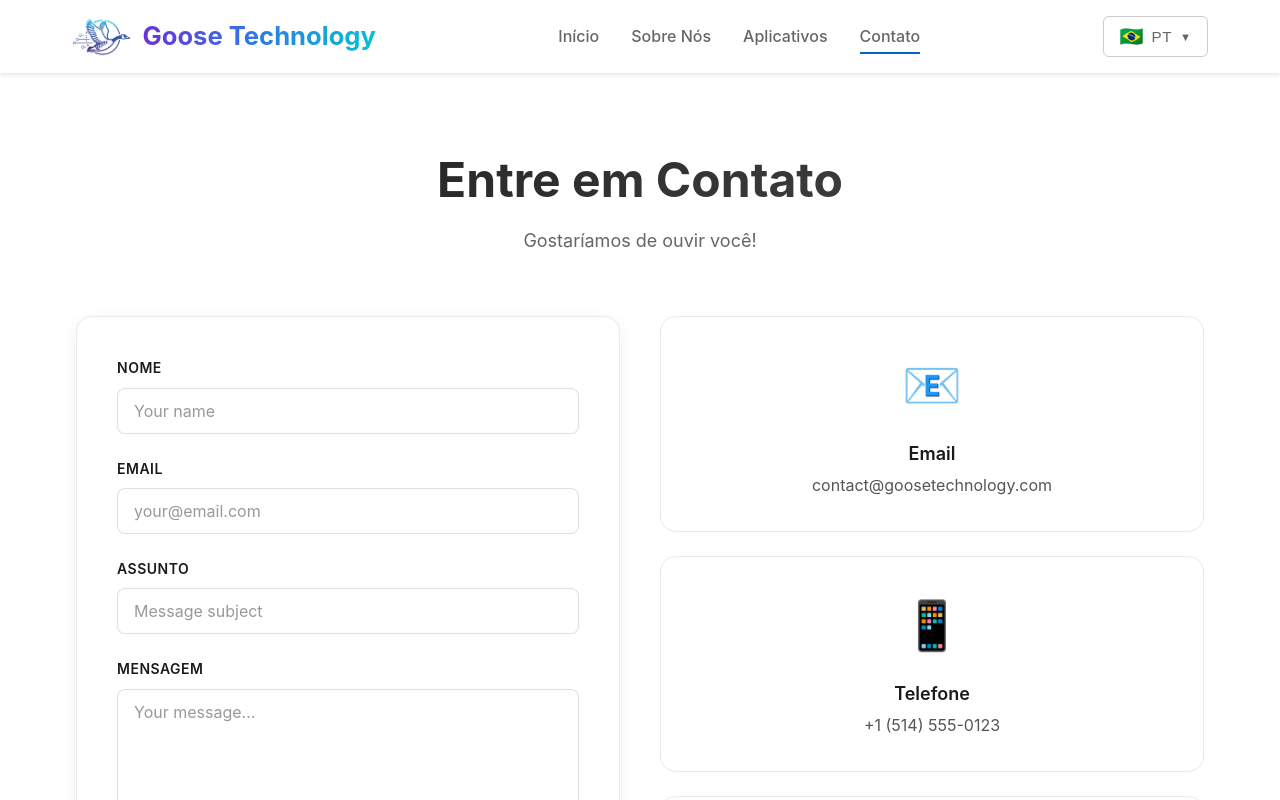
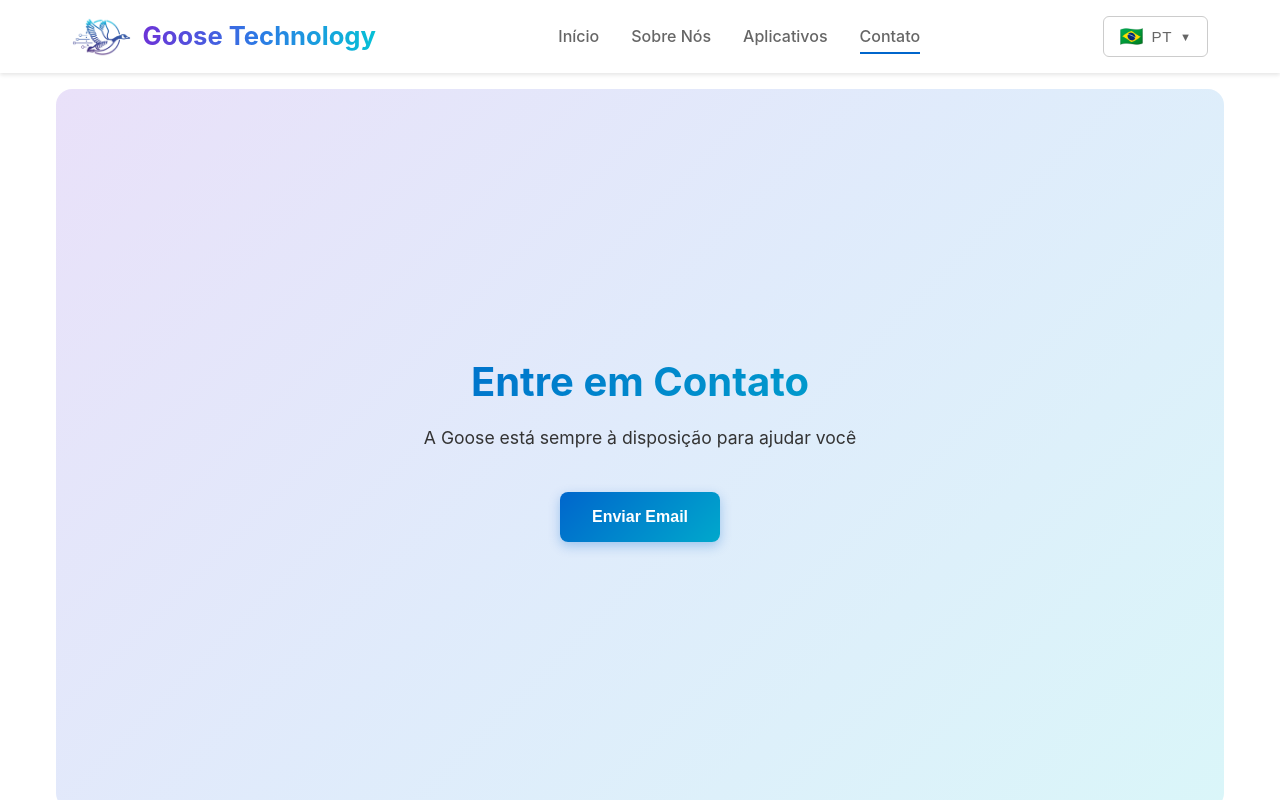
Before and after one commit to dgmieth/goosetechnologypage, a Next.js app in the folder goosetechwebpage/: page /pt-br/contact in a window 1280 px wide. Shown: the top 800 px of the page. Built offline with nearby package versions, Linux system fonts and the light colour scheme.

Commit message:
Build 1 (part 11)
1. redoing contact page

```diff
--- a/goosetechwebpage/src/app/[locale]/contact/page.tsx
+++ b/goosetechwebpage/src/app/[locale]/contact/page.tsx
@@ -1,182 +1,37 @@
-// src/app/[locale]/contact/page.tsxexport {}
+// src/app/[locale]/contact/page.tsx
 'use client'
 
 import { Locale, getTranslation } from '@/lib/translations'
 import { useParams } from 'next/navigation'
-import { useState } from 'react'
-import '../../contact.css'
 
-export default function Contact() {
+const CONTACT_EMAIL = 'goosetech.contact@gmail.com'
+
+export default function ContactPage() {
   const params = useParams()
-  const locale = params.locale as Locale
+  const locale = (params.locale as Locale) || 'en-us'
   const t = getTranslation(locale)
 
-  const [formData, setFormData] = useState({
-    name: '',
-    email: '',
-    subject: '',
-    message: '',
-  })
-
-  const [isSubmitting, setIsSubmitting] = useState(false)
-  const [submitStatus, setSubmitStatus] = useState<'idle' | 'success' | 'error'>('idle')
-
-  const handleChange = (
-    e: React.ChangeEvent<HTMLInputElement | HTMLTextAreaElement>
-  ) => {
-    const { name, value } = e.target
-    setFormData(prev => ({
-      ...prev,
-      [name]: value,
-    }))
-  }
-
-  const handleSubmit = async (e: React.FormEvent<HTMLFormElement>) => {
-    e.preventDefault()
-    setIsSubmitting(true)
-    setSubmitStatus('idle')
-
-    try {
-      const response = await fetch('/api/contact', {
-        method: 'POST',
-        headers: {
-          'Content-Type': 'application/json',
-        },
-        body: JSON.stringify({
-          ...formData,
-          locale,
-        }),
-      })
-
-      if (response.ok) {
-        setSubmitStatus('success')
-        setFormData({
-          name: '',
-          email: '',
-          subject: '',
-          message: '',
-        })
-        setTimeout(() => setSubmitStatus('idle'), 5000)
-      } else {
-        setSubmitStatus('error')
-      }
-    } catch (error) {
-      console.error('Error submitting form:', error)
-      setSubmitStatus('error')
-    } finally {
-      setIsSubmitting(false)
-    }
+  const handleEmailClick = () => {
+    const subject = encodeURIComponent(t.contact.emailSubject)
+    const body = encodeURIComponent(t.contact.emailBody)
+    const mailtoLink = `mailto:${CONTACT_EMAIL}?subject=${subject}&body=${body}`
+    window.location.href = mailtoLink
   }
 
   return (
-    <section className="contact-page">
+    <div className="contact-page">
       <div className="contact-container">
-        {/* Header */}
-        <div className="contact-header">
-          <h1>{t.contact.title}</h1>
-          <p className="contact-subtitle">{t.contact.description}</p>
-        </div>
+        <h1 className="contact-title">{t.contact.title}</h1>
+        <p className="contact-description">{t.contact.description}</p>
 
-        <div className="contact-content">
-          {/* Form */}
-          <div className="contact-form-section">
-            <form onSubmit={handleSubmit} className="contact-form glass-card">
-              <div className="form-group">
-                <label htmlFor="name">{t.contact.form.name}</label>
-                <input
-                  type="text"
-                  id="name"
-                  name="name"
-                  value={formData.name}
-                  onChange={handleChange}
-                  required
-                  placeholder="Your name"
-                />
-              </div>
-
-              <div className="form-group">
-                <label htmlFor="email">{t.contact.form.email}</label>
-                <input
-                  type="email"
-                  id="email"
-                  name="email"
-                  value={formData.email}
-                  onChange={handleChange}
-                  required
-                  placeholder="your@email.com"
-                />
-              </div>
-
-              <div className="form-group">
-                <label htmlFor="subject">{t.contact.form.subject}</label>
-                <input
-                  type="text"
-                  id="subject"
-                  name="subject"
-                  value={formData.subject}
-                  onChange={handleChange}
-                  required
-                  placeholder="Message subject"
-                />
-              </div>
-
-              <div className="form-group">
-                <label htmlFor="message">{t.contact.form.message}</label>
-                <textarea
-                  id="message"
-                  name="message"
-                  value={formData.message}
-                  onChange={handleChange}
-                  required
-                  rows={5}
-                  placeholder="Your message..."
-                />
-              </div>
-
-              <button
-                type="submit"
-                disabled={isSubmitting}
-                className="submit-btn"
-              >
-                {isSubmitting ? t.contact.form.sending : t.contact.form.submit}
-              </button>
-
-              {submitStatus === 'success' && (
-                <div className="status-message success">
-                  {t.contact.form.success}
-                </div>
-              )}
-
-              {submitStatus === 'error' && (
-                <div className="status-message error">
-                  {t.contact.form.error}
-                </div>
-              )}
-            </form>
-          </div>
-
-          {/* Info Cards */}
-          <div className="contact-info-section">
-            <div className="info-card glass-card">
-              <div className="info-icon">📧</div>
-              <h3>{t.contact.info.email}</h3>
-              <p>contact@goosetechnology.com</p>
-            </div>
-
-            <div className="info-card glass-card">
-              <div className="info-icon">📱</div>
-              <h3>{t.contact.info.phone}</h3>
-              <p>+1 (514) 555-0123</p>
-            </div>
-
-            <div className="info-card glass-card">
-              <div className="info-icon">📍</div>
-              <h3>{t.contact.info.location}</h3>
-              <p>Montreal, Quebec, Canada</p>
-            </div>
-          </div>
-        </div>
+        <button
+          onClick={handleEmailClick}
+          className="contact-button"
+          type="button"
+        >
+          {t.contact.emailButton}
+        </button>
       </div>
-    </section>
+    </div>
   )
 }
--- a/goosetechwebpage/src/app/globals.css
+++ b/goosetechwebpage/src/app/globals.css
@@ -949,7 +949,6 @@ main {
   font-weight: 400;
   opacity: 0.9;
   transition: opacity 0.3s ease;
-  padding-left: 0.75rem;
 }
 
 .footer-links a:hover {
@@ -1035,6 +1034,10 @@ main {
   .footer-content {
     text-align: left;
     align-items: flex-start;
+  }
+
+  .footer-links a {
+    padding-left: 0.75rem;
   }
 
   /* Keep hero-inner as a single centered column (content overlays the image).
@@ -1187,3 +1190,76 @@ button:focus,
     border: 1px solid #ccc;
   }
 }
+
+/* Contact Page Styles */
+.contact-page {
+  min-height: calc(100vh - 80px);
+  display: flex;
+  align-items: center;
+  justify-content: center;
+  padding: 2rem;
+  background: linear-gradient(135deg, rgba(108, 51, 215, 0.15) 0%, rgba(44, 123, 229, 0.15) 50%, rgba(6, 193, 214, 0.15) 100%);
+  border-radius: 16px;
+}
+
+.contact-container {
+  max-width: 600px;
+  width: 100%;
+  text-align: center;
+}
+
+.contact-title {
+  font-size: 2.5rem;
+  font-weight: 700;
+  margin-bottom: 1rem;
+  color: #fff;
+  background: linear-gradient(135deg, #0066cc 0%, #00a8cc 100%);
+  -webkit-background-clip: text;
+  -webkit-text-fill-color: transparent;
+  background-clip: text;
+}
+
+.contact-description {
+  font-size: 1.1rem;
+  color: #333;
+  margin-bottom: 2.5rem;
+  line-height: 1.6;
+}
+
+.contact-button {
+  display: inline-block;
+  padding: 1rem 2rem;
+  background: linear-gradient(135deg, #0066cc 0%, #00a8cc 100%);
+  color: white;
+  border: none;
+  border-radius: 8px;
+  font-size: 1rem;
+  font-weight: 600;
+  cursor: pointer;
+  transition: all 0.3s ease;
+  box-shadow: 0 4px 12px rgba(0, 102, 204, 0.3);
+}
+
+.contact-button:hover {
+  transform: translateY(-2px);
+  box-shadow: 0 6px 16px rgba(0, 102, 204, 0.4);
+}
+
+.contact-button:active {
+  transform: translateY(0);
+}
+
+@media (max-width: 850px) {
+  .contact-title {
+    font-size: 2rem;
+  }
+
+  .contact-description {
+    font-size: 1rem;
+  }
+
+  .contact-button {
+    padding: 0.875rem 1.75rem;
+    font-size: 0.95rem;
+  }
+}
--- a/goosetechwebpage/src/lib/translations.ts
+++ b/goosetechwebpage/src/lib/translations.ts
@@ -67,22 +67,10 @@ export const translations = {
     },
     contact: {
       title: 'Entre em Contato',
-      description: 'Gostaríamos de ouvir você!',
-      form: {
-        name: 'Nome',
-        email: 'Email',
-        subject: 'Assunto',
-        message: 'Mensagem',
-        submit: 'Enviar',
-        sending: 'Enviando...',
-        success: 'Mensagem enviada com sucesso!',
-        error: 'Erro ao enviar mensagem. Tente novamente.'
-      },
-      info: {
-        email: 'Email',
-        phone: 'Telefone',
-        location: 'Localização'
-      }
+      description: 'A Goose está sempre à disposição para ajudar você',
+      emailButton: 'Enviar Email',
+      emailSubject: 'Contato via goosetchnology.com webpage',
+      emailBody: 'Boa tarde, \nEstou entrando em contato em referência a '
     },
   },
   'en-us': {
@@ -152,22 +140,10 @@ export const translations = {
     },
     contact: {
       title: 'Get in Touch',
-      description: 'We\'d love to hear from you!',
-      form: {
-        name: 'Name',
-        email: 'Email',
-        subject: 'Subject',
-        message: 'Message',
-        submit: 'Send',
-        sending: 'Sending...',
-        success: 'Message sent successfully!',
-        error: 'Error sending message. Please try again.'
-      },
-      info: {
-        email: 'Email',
-        phone: 'Phone',
-        location: 'Location'
-      }
+      description: 'Goose is always available to help you',
+      emailButton: 'Send Email',
+      emailSubject: 'Contact via goosetchnology.com webpage',
+      emailBody: 'Good afternoon, \nI am contacting you in reference to '
     },
   },
   'fr-ca': {
@@ -237,22 +213,10 @@ export const translations = {
     },
     contact: {
       title: 'Nous Contacter',
-      description: 'Nous aimerions vous entendre!',
-      form: {
-        name: 'Nom',
-        email: 'Email',
-        subject: 'Sujet',
-        message: 'Message',
-        submit: 'Envoyer',
-        sending: 'Envoi en cours...',
-        success: 'Message envoyé avec succès!',
-        error: 'Erreur lors de l\'envoi du message. Réessayez.'
-      },
-      info: {
-        email: 'Email',
-        phone: 'Téléphone',
-        location: 'Localisation'
-      }
+      description: 'Goose est toujours à votre disposition pour vous aider',
+      emailButton: 'Envoyer un Email',
+      emailSubject: 'Contact via goosetchnology.com webpage',
+      emailBody: 'Bonsoir, \nJe vous contacte en référence à '
     },
   },
   'es-mx': {
@@ -322,22 +286,10 @@ export const translations = {
     },
     contact: {
       title: 'Contáctanos',
-      description: '¡Nos encantaría escucharte!',
-      form: {
-        name: 'Nombre',
-        email: 'Email',
-        subject: 'Asunto',
-        message: 'Mensaje',
-        submit: 'Enviar',
-        sending: 'Enviando...',
-        success: '¡Mensaje enviado con éxito!',
-        error: 'Error al enviar el mensaje. Intenta de nuevo.'
-      },
-      info: {
-        email: 'Email',
-        phone: 'Teléfono',
-        location: 'Ubicación'
-      }
+      description: 'Goose siempre está disponible para ayudarte',
+      emailButton: 'Enviar Email',
+      emailSubject: 'Contacto via goosetchnology.com webpage',
+      emailBody: 'Buenas tardes, \nMe estoy comunicando en referencia a '
     },
   },
 } as const
@@ -385,20 +337,8 @@ export interface Translations {
   contact: {
     title: string;
     description: string;
-    form: {
-      name: string;
-      email: string;
-      subject: string;
-      message: string;
-      submit: string;
-      sending: string;
-      success: string;
-      error: string;
-    };
-    info: {
-      email: string;
-      phone: string;
-      location: string;
-    };
+    emailButton: string;
+    emailSubject: string;
+    emailBody: string;
   };
 }
```
